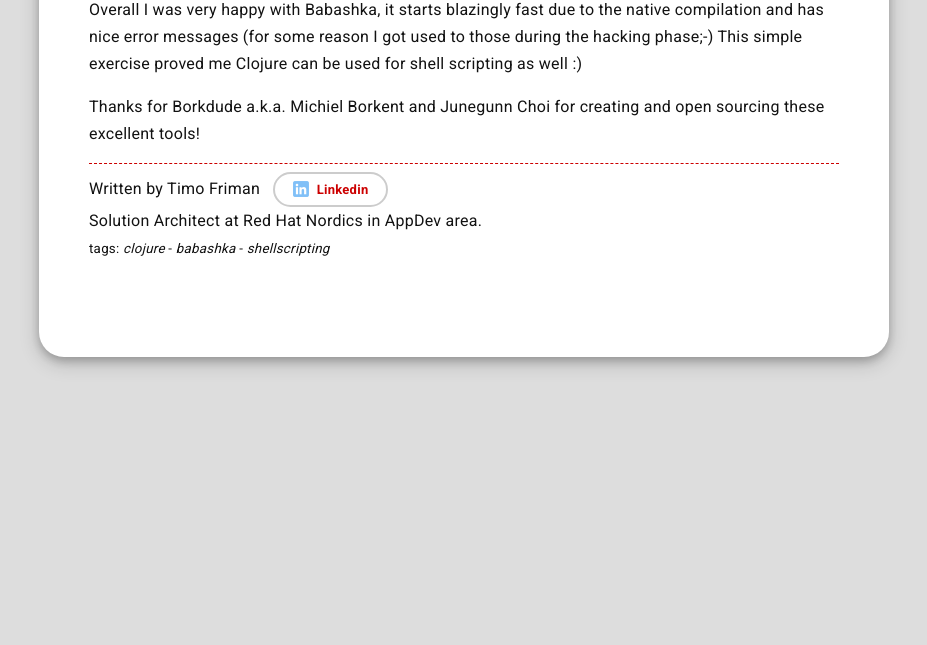
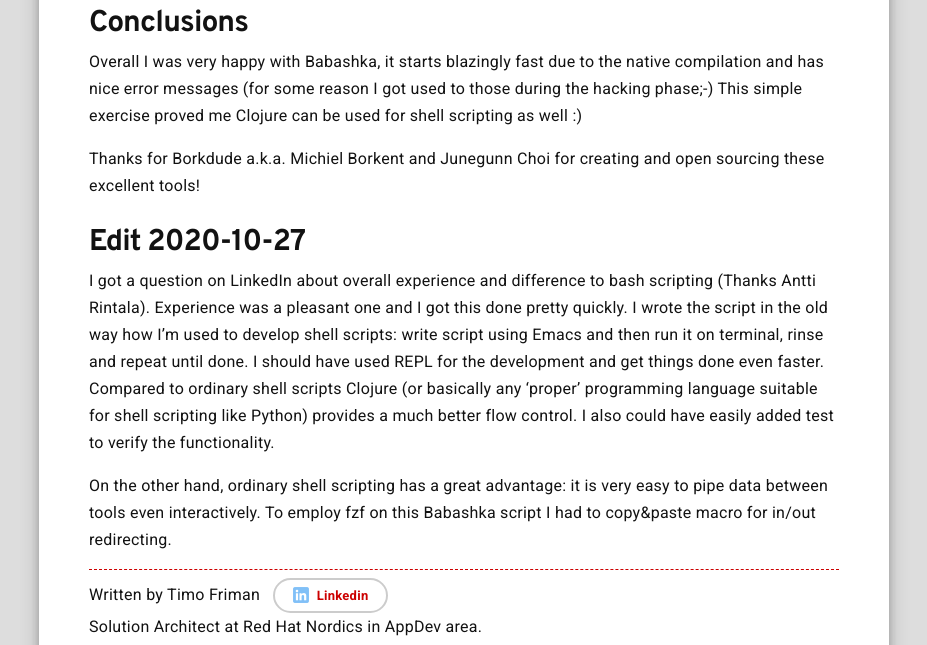
Before and after one commit to RedHatNordicsSA/RedHatNordicsSA.github.io, a Jekyll site: the page built from _posts/2020-10-26-shell-scripting-using-clojure-and-babashka.markdown, in a window 1280 px wide and 900 px high, scrolled down 4386 px, cut to the strip 255-900 px from the top of the window. Shown: the whole strip, without its empty margins (176-1103 px from the left). Built offline with Jekyll 4.4.1, drawn with Linux system fonts in a browser that asks for light colours.

Commit message:
Added comparison

```diff
--- a/_posts/2020-10-26-shell-scripting-using-clojure-and-babashka.markdown
+++ b/_posts/2020-10-26-shell-scripting-using-clojure-and-babashka.markdown
@@ -192,6 +192,9 @@
 
 [![asciicast](https://asciinema.org/a/zKQ2rOyDzJVBVr3UEZu3Lr93v.svg)](https://asciinema.org/a/zKQ2rOyDzJVBVr3UEZu3Lr93v?autoplay=1&rows=30)
 
+
+# Conclusions
+
 Overall I was very happy with Babashka, it starts blazingly fast due
 to the native compilation and has nice error messages (for some reason
 I got used to those during the hacking phase;-) This simple exercise
@@ -199,3 +202,21 @@
 
 Thanks for Borkdude a.k.a. Michiel Borkent and Junegunn Choi for
 creating and open sourcing these excellent tools!
+
+# Edit 2020-10-27
+
+I got a question on LinkedIn about overall experience and difference
+to bash scripting (Thanks Antti Rintala). Experience was a pleasant
+one and I got this done pretty quickly. I wrote the script in the old
+way how I'm used to develop shell scripts: write script using Emacs
+and then run it on terminal, rinse and repeat until done. I should
+have used REPL for the development and get things done even
+faster. Compared to ordinary shell scripts Clojure (or basically any
+'proper' programming language suitable for shell scripting like
+Python) provides a much better flow control. I also could have easily
+added test to verify the functionality.
+
+On the other hand, ordinary shell scripting has a great advantage: it
+is very easy to pipe data between tools even interactively. To employ
+fzf on this Babashka script I had to copy&paste macro for in/out
+redirecting.
```
